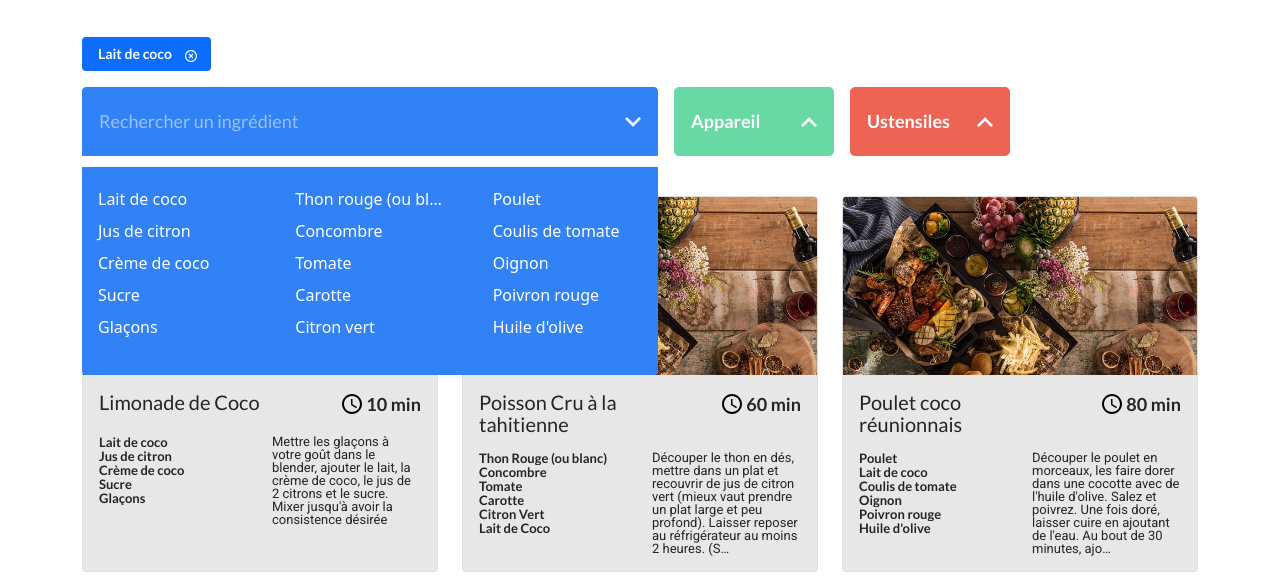
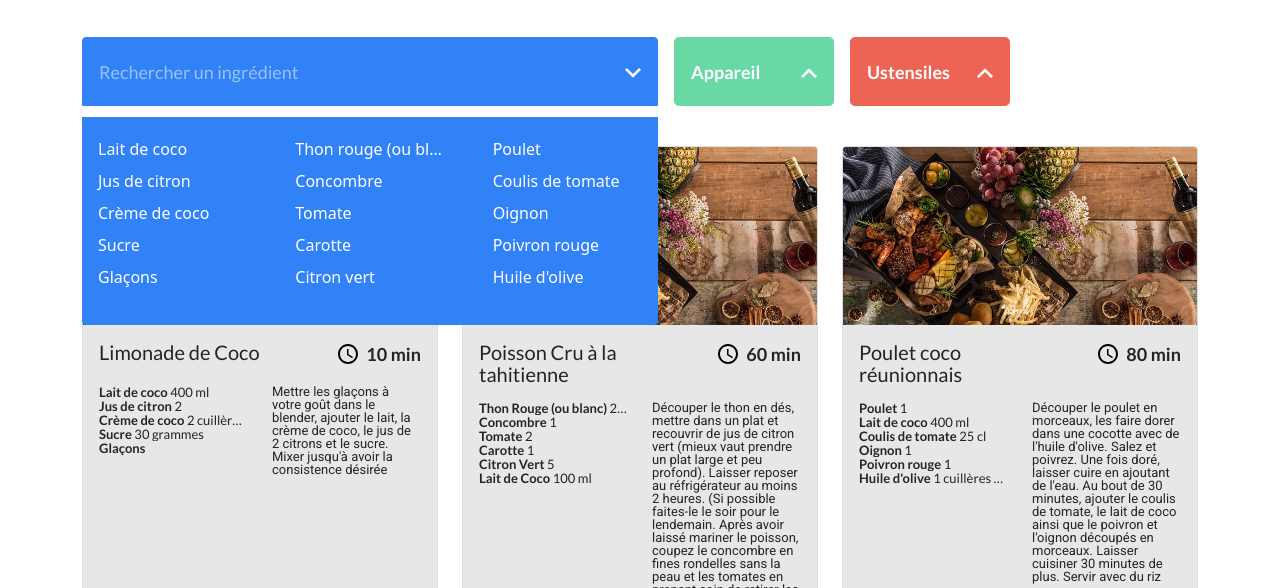
Before and after one commit to agathemczk/Agathe_Grands_Plats_Partiel, a website: page index.html in a window 1280 px wide. Shown: the part 212-800 px from the top of the page. Drawn offline with nearby package versions, Linux system fonts and the light colour scheme.

Commit message:
50 recipes

```diff
--- /dev/null
+++ b/assets/js/script.js
@@ -0,0 +1,43 @@
+fetch('../assets/json/recipes.json')
+    .then(response => response.json())
+    .then(recettes => displayRecipes(recettes))
+
+function displayRecipes(recettes) {
+    const recipesList = document.getElementById('recipes-list');
+    recipesList.innerHTML = '';
+
+    recettes.slice(0, 50).forEach(recette => {
+        const recetteCard = document.createElement('div');
+        recetteCard.classList.add('col');
+
+        const ingredientsHTML = recette.ingredients.map(ing => `
+            <li class="card-ingredients-list-item">
+                <span class="card-ingredients-list-item-ingredient">${ing.ingredient}</span>
+                <span class="card-ingredients-list-item-quantity">${ing.quantity || ''}</span>
+                <span class="card-ingredients-list-item-unit">${ing.unit || ''}</span>
+            </li>
+        `).join('');
+
+        recetteCard.innerHTML = `
+            <div class="card h-100">
+                <div class="card-img-top"></div>
+                <div class="card-body">
+                    <div class="row mb-2">
+                        <h2 class="card-title col-8 card-name">${recette.name}</h2>
+                        <div class="card-title col-4 text-end card-time-container">
+                            <img class="me-1 card-time-watch" alt="" src="./assets/img/watch-time.svg" />
+                            <span class="card-time">${recette.time || 'N/A'} min</span>
+                        </div>
+                    </div>
+                    <div class="row">
+                        <ul class="card-text col-6 list-unstyled card-ingredients-list">
+                            ${ingredientsHTML}
+                        </ul>
+                        <p class="card-text col-6 card-description">${recette.description || 'Pas de description disponible.'}</p>
+                    </div>
+                </div>
+            </div>
+        `;
+        recipesList.appendChild(recetteCard);
+    });
+}
--- a/index.html
+++ b/index.html
@@ -30,6 +30,7 @@
             href="https://fonts.googleapis.com/css2?family=DM+Sans:ital,wght@0,400;0,500;0,700;1,400;1,500;1,700&amp;family=Lato:ital,wght@0,100;0,300;0,400;0,700;0,900;1,100;1,300;1,400;1,700;1,900&amp;family=Roboto:ital,wght@0,100;0,300;0,400;0,500;0,700;0,900;1,100;1,300;1,400;1,500;1,700;1,900&amp;display=swap"
             rel="stylesheet"
     />
+    <script src="assets/js/script.js" type="module"></script>
     <link rel="stylesheet" href="./assets/css/style.css" />
 </head>
 
@@ -59,6 +60,7 @@
             </div>
         </div>
 
+        <!--
         <div id="tags-container" class="mb-2 d-flex flex-wrap">
             <div id="lait-de-coco" class="tags badge tag-lait-de-coco bg-primary ps-3 pe-2 py-2 me-3 mb-2 rounded">
                 <span>Lait de coco</span>
@@ -67,6 +69,7 @@
                 </button>
             </div>
         </div>
+        -->
 
         <div class="btn-group mb-4">
             <div class="dropdown mb-3 me-md-3">
```
